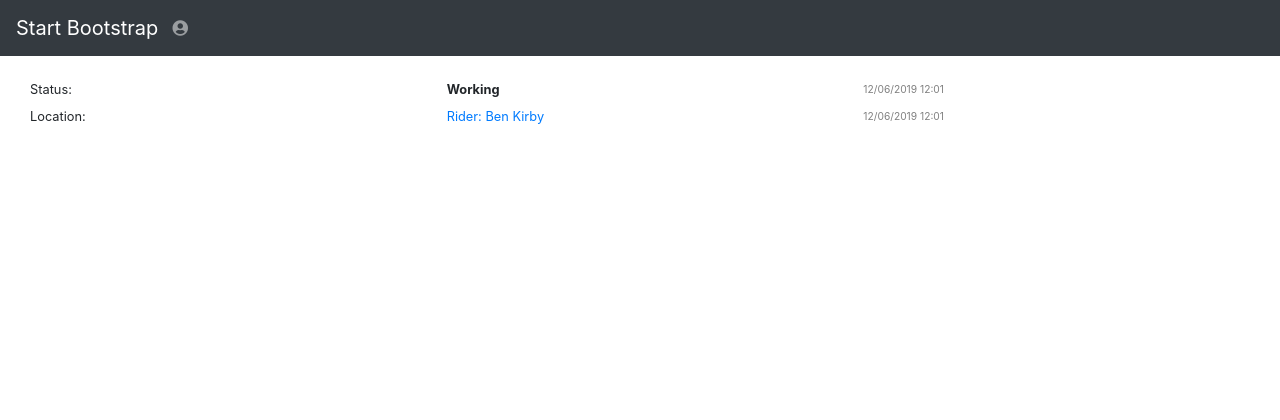
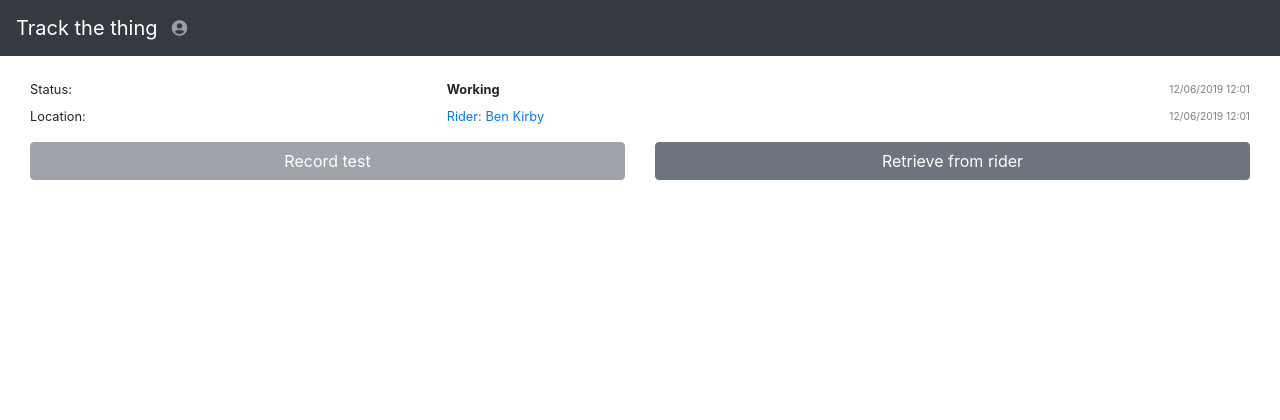
Before and after one commit to sbmooc/track_the_thing, a Django app: page /tracker/ in a window 1280 px wide. Shown: the top 420 px of the page. Run offline with Django 3.2, Linux system fonts and the light colour scheme; parts of the project's set-up code (start-up, migrations or seed data) failed here and were passed over; some libraries are stand-ins or nearby versions.

Commit message:
Added hard-coded links to enable nav, added event buttons to tracker page

```diff
--- a/tcr_tracker/tracker/templates/tracker.html
+++ b/tcr_tracker/tracker/templates/tracker.html
@@ -1,23 +1,40 @@
 {% extends 'tracker/base.html' %}
 {% block content %}
     <!--todo: reduce gutter size-->
-    <div class="container-fluid" style="font-size: 80%">
+    <div class="container-fluid">
         <div class="row my-2">
             <div class="col my-auto">Status:</div>
             <!--todo: replace with tracker.working_status-->
             <div class="col my-auto"><b>Working</b></div>
             <!--todo: replace with tracker.last_test_date-->
-            <div class="col my-auto" style="color: grey; font-size: 80%">12/06/2019 12:01</div>
+            <div class="col my-auto" style="color: grey; font-size: 80%; text-align: right">12/06/2019 12:01</div>
         </div>
         <div class="row my-2">
             <div class="col my-auto">Location:</div>
             <!-- todo: replace with tracker.rider_possess-->
             <div class="col my-auto"><a href="#">Rider: Ben Kirby</a></div>
             <!-- todo: replace with tracker.last_test_date-->
-            <div class="col my-auto" style="color: grey; font-size: 80%">12/06/2019 12:01</div>
+            <div class="col my-auto" style="color: grey; font-size: 80%; text-align: right">12/06/2019 12:01</div>
         </div>
     </div>
-    <div class="container-fluid">
-
+    <div class="container-fluid my-2">
+        <div class="row">
+            <div class="col my-2">
+                <a href="#">
+                    <!--todo: disable or enable based on user permissions-->
+                    <button type="button"
+                            class="btn btn-secondary btn-block" disabled>Record test
+                    </button>
+                </a>
+            </div>
+            <div class="col my-2">
+                <a href="#">
+                    <!--todo: change to assign or retrieve based on tracker.rider_possess (but stick in back end-->
+                    <button type="button"
+                            class="btn btn-secondary btn-block">Retrieve from rider
+                    </button>
+                </a>
+            </div>
+        </div>
     </div>
 {% endblock %}
--- a/tcr_tracker/tracker/templates/tracker/base.html
+++ b/tcr_tracker/tracker/templates/tracker/base.html
@@ -21,8 +21,8 @@
 <body id="page-top">
 
   <nav class="navbar navbar-expand navbar-dark bg-dark static-top">
-
-    <a class="navbar-brand mr-1" href="/">Start Bootstrap</a>
+    <!--todo: replace with header that matches page-->
+    <a class="navbar-brand mr-1" href="/">Track the thing</a>
 
     <!--Side bar button - commented out for now-->
     <!--<button class="btn btn-link btn-sm text-white order-1 order-sm-0" id="sidebarToggle" href="#">-->
@@ -84,7 +84,7 @@
 
     <div id="content-wrapper">
 
-      <div class="container-fluid">
+      <div class="container-fluid" style="font-size: 80%">
 
         {% block content %}
 
@@ -125,19 +125,20 @@
   <!-- Sticky Footer -->
   <nav class="navbar fixed-bottom navbar-expand-sm navbar-dark nav-justified" style="background-color: #ffffff;">
     <!--Replace with consistent link to trackers_list.html at all points-->
-    <a class="nav-item nav-link active" href="#">
+    <a class="nav-item nav-link active" href="http://127.0.0.1:8000/trackers/">
       <div>
         <i class="fa fa-satellite"></i>
       </div>
       <div>Trackers</div>
     </a>
-    <!--Replace with consistent link to riders_list.html at all points-->
-    <a class="nav-item nav-link" href="#">
+    <!--todo: Replace with consistent link to riders_list.html at all points-->
+    <a class="nav-item nav-link" href="http://127.0.0.1:8000/riders/">
       <div>
         <i class="fa fa-bicycle"></i>
       </div>
       <div>Riders</div>
     </a>
+    <!--todo: add Race to navbar when developed-->
     <!--<a class="nav-item nav-link disabled" href="#">Disabled</a>-->
   </nav>
   <!--/footer-->
--- a/tcr_tracker/tracker/templates/tracker/riders_list.html
+++ b/tcr_tracker/tracker/templates/tracker/riders_list.html
@@ -7,21 +7,21 @@
             <div class="col my-2">
                 <a href="#">
                     <button type="button"
-                            class="btn btn-secondary btn-block text-nowrap" data-toggle="button">In progress
+                            class="btn btn-outline-secondary btn-block text-nowrap" data-toggle="button">In progress
                     </button>
                 </a>
             </div>
             <div class="col my-2">
                 <a href="#">
                     <button type="button"
-                            class="btn btn-secondary btn-block" data-toggle="button">Finished
+                            class="btn btn-outline-secondary btn-block" data-toggle="button">Finished
                     </button>
                 </a>
             </div>
             <div class="col my-2">
                 <a href="#">
                     <button type="button"
-                            class="btn btn-secondary btn-block" data-toggle="button">Scratched
+                            class="btn btn-outline-secondary btn-block" data-toggle="button">Scratched
                     </button>
                 </a>
             </div>
```
Also changed, not shown: tcr_tracker/tracker/templates/tracker/trackers_list.html (+5 -4 lines).
